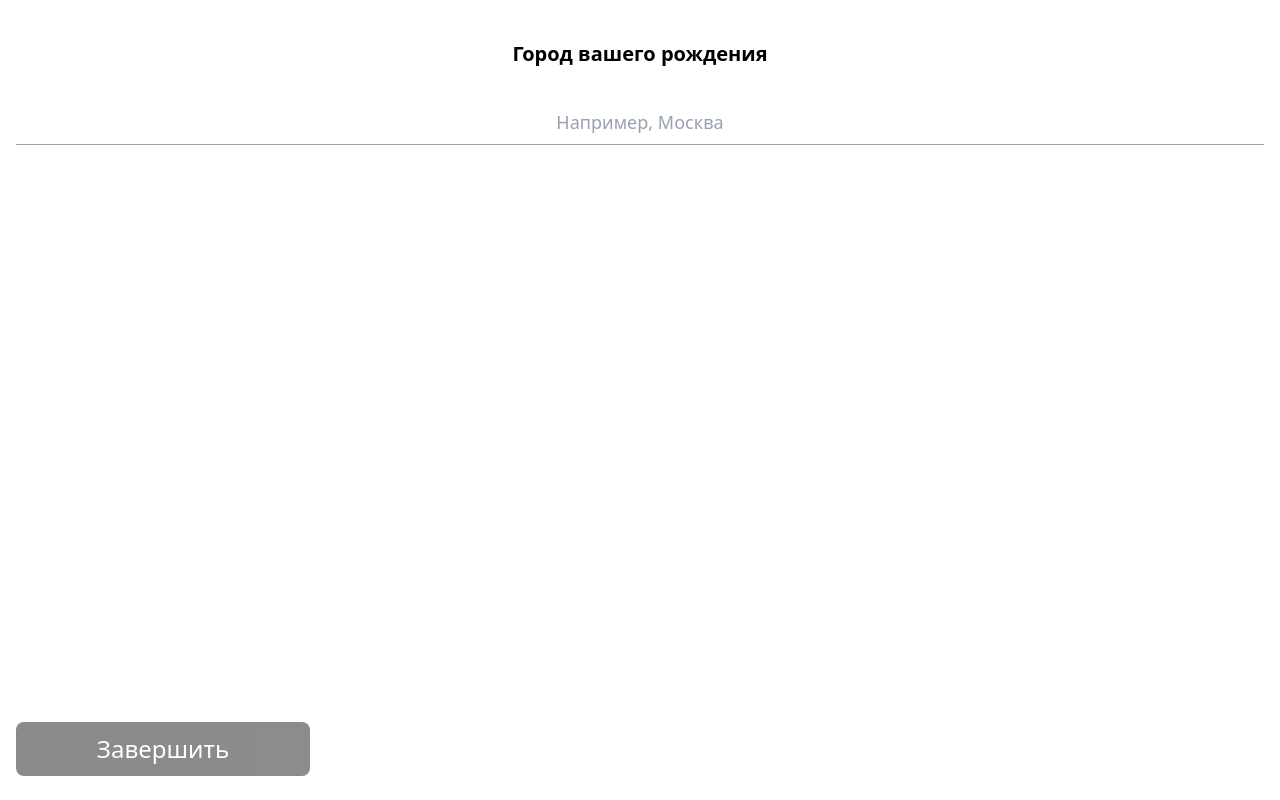
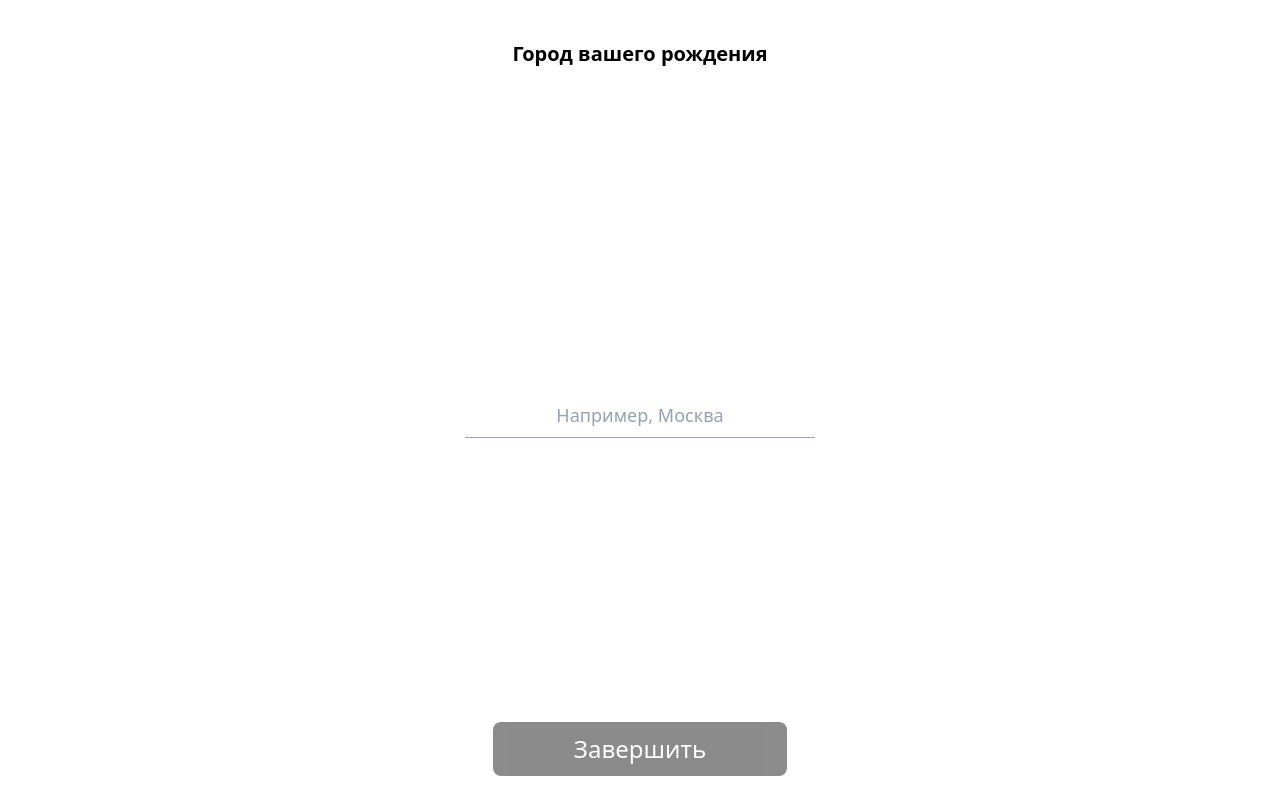
Before and after one commit to NikitaBest/Test-Front-NatalCard, a React (Vite) app: page /birth-city in a window 1280 px wide. Built offline with nearby package versions, Linux system fonts and the light colour scheme.

Commit message:
Центрирование инпута и кнопки на экране выбора города рождения

```diff
--- a/src/pages/BirthCity.jsx
+++ b/src/pages/BirthCity.jsx
@@ -18,9 +18,9 @@ export default function BirthCity() {
 
   return (
     <StepWrapper>
-      <div>
-        <h1 className="text-xl font-semibold text-center mb-8">Город вашего рождения</h1>
-        <div className="mb-6">
+      <h1 className="text-xl font-semibold text-center mb-8">Город вашего рождения</h1>
+      <div className="flex flex-col items-center justify-center flex-1 w-full">
+        <div className="w-full max-w-[350px] mt-8 mb-6 flex justify-center">
           <Input
             value={city}
             onChange={(e) => setCity(e.target.value)}
@@ -28,7 +28,7 @@ export default function BirthCity() {
           />
         </div>
       </div>
-      <Button onClick={handleContinue} disabled={!city.trim()}>Завершить</Button>
+      <Button onClick={handleContinue} disabled={!city.trim()} className="mx-auto">Завершить</Button>
     </StepWrapper>
   );
 }
```
